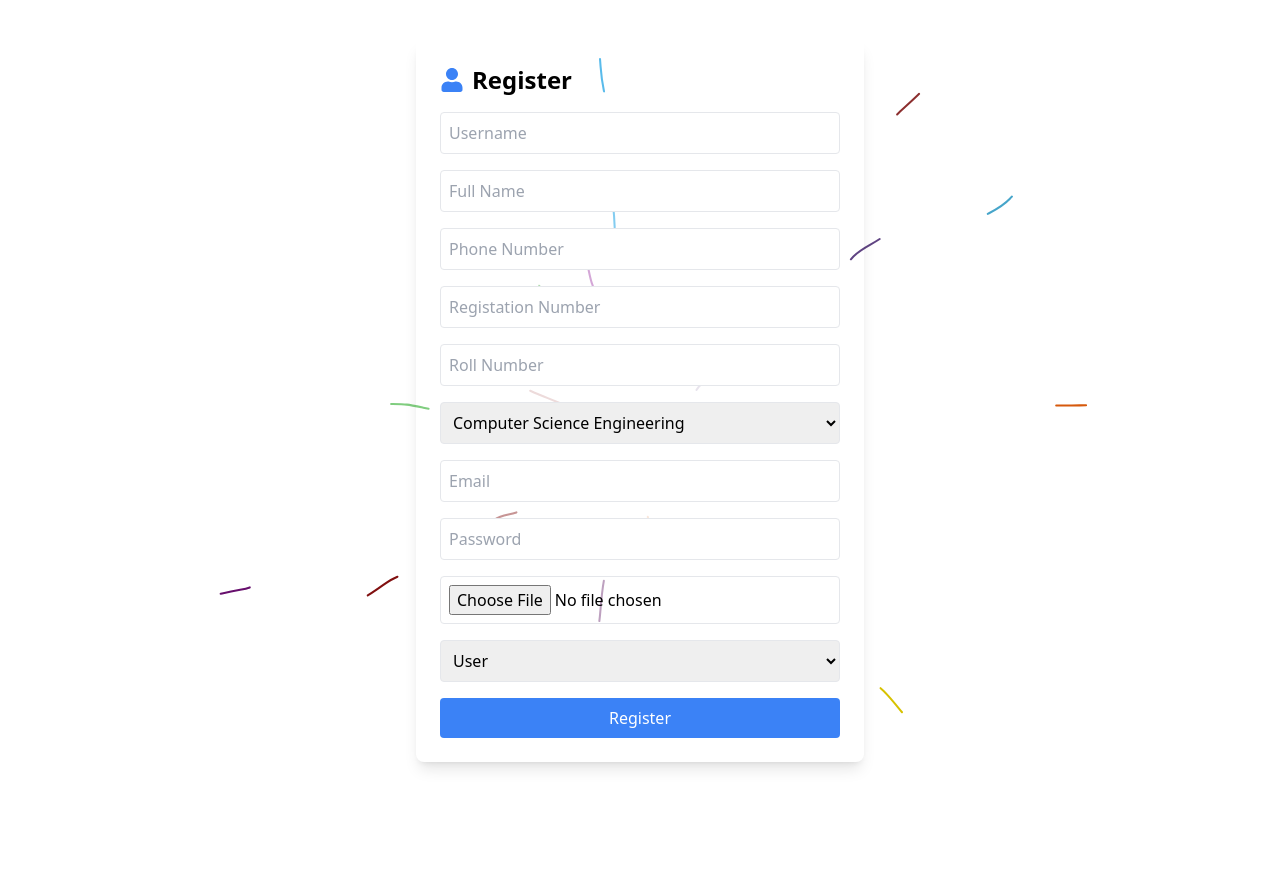
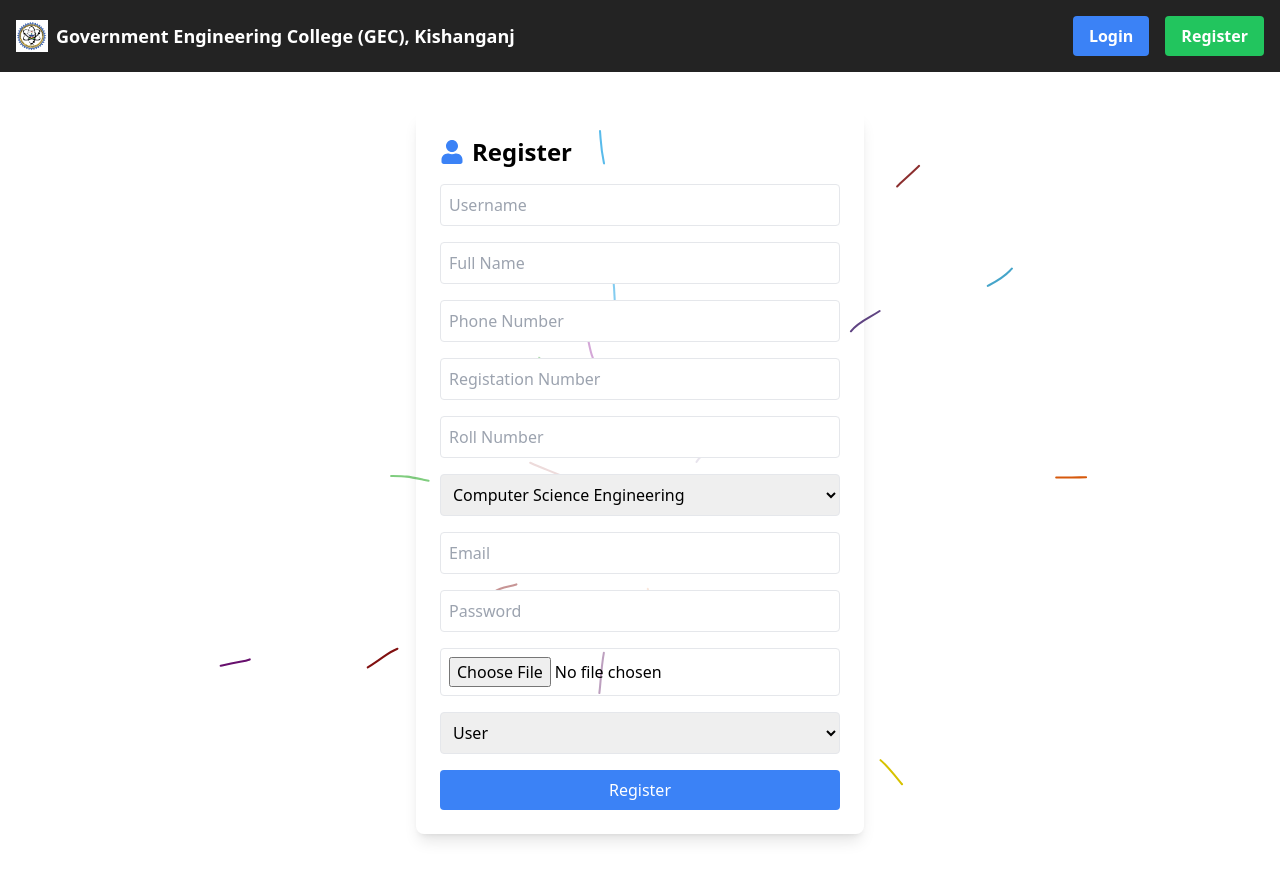
Before and after one commit to akshay0712-dev/Biometric-, a React (Vite) app in the folder Frontend/: page /register in a window 1280 px wide. Shown: the top 880 px of the page. Before the commit the page ends 840 px from the top, so only its background shows below. Built offline with nearby package versions, Linux system fonts and the light colour scheme; a web font is replaced by a local one.

Commit message:
style: replace custom cursor with logo, add NavBar component, and adjust layout in App and Profile components

```diff
--- a/Frontend/src/App.jsx
+++ b/Frontend/src/App.jsx
@@ -4,6 +4,7 @@ import RegisterForm from "./components/register.jsx";
 import LoginForm from "./components/login.jsx";
 import Profile from "./components/profile.jsx";
 import { createBrowserRouter, RouterProvider } from "react-router-dom";
+import NavBar from "./components/navBar.jsx";
 
 function ErrorPage() {
   return (
@@ -40,6 +41,7 @@ function App() {
       path: "/",
       element: (
         <>
+          <NavBar />
           <div
             className="min-h-screen flex flex-col items-center justify-center bg-gray-100 space-y-6"
             // style={{ backgroundImage: "url('/collageBG.jpg')", backgroundSize: "cover", backgroundPosition: "center" }}
@@ -62,9 +64,12 @@ function App() {
     {
       path: "/register",
       element: (
-        <div className="min-h-[100vh] min-w-[100vw]">
-          <RegisterForm />
-        </div>
+        <>
+          <NavBar />
+          <div className="min-h-[100vh] min-w-[100vw]">
+            <RegisterForm />
+          </div>
+        </>
       ),
     },
   ]);
--- a/Frontend/src/components/admin.jsx
+++ b/Frontend/src/components/admin.jsx
@@ -80,7 +80,7 @@ const Admin = () => {
               <tr className="bg-gray-200">
                 <th className="py-2 px-4 border">ID</th>
                 <th className="py-2 px-4 border">Name</th>
-                <th className="py-2 px-4 hidden md:block border">Email</th>
+                <th className="py-2 px-4 hidden md:table-cell border">Email</th>
                 <th className="py-2 px-4 border">Total Present Day</th>
                 <th className="py-2 px-4 border">Total Working Day</th>
                 <th className="py-2 px-4 border">Attendance Percentage</th>
@@ -92,7 +92,7 @@ const Admin = () => {
                   <tr key={user.id} className="hover:bg-gray-100">
                     <td className="py-2 px-4 border">{user.rollNo}</td>
                     <td className="py-2 px-4 border uppercase">{user.fullName}</td>
-                    <td className="py-2 px-4 border hidden md:block lowercase">{user.email}</td>
+                    <td className="py-2 px-4 border hidden md:table-cell lowercase">{user.email}</td>
                     <td className="py-2 px-4 border">{user.totalPresentDay}</td>
                     <td className="py-2 px-4 border">{user.totalWorkingDay}</td>
                     <td className="py-2 px-4 border">
@@ -144,6 +144,8 @@ const Admin = () => {
         {message && <p className="mt-4 text-lg text-yellow-400">{message}</p>}
       </div>
 
+
+
       {/* Display Student Tables */}
       <div>
         {departments.map((dept) => (
--- /dev/null
+++ b/Frontend/src/components/navBar.jsx
@@ -0,0 +1,52 @@
+import React from "react";
+import { Link } from "react-router-dom";
+
+const NavBar = () => {
+    // Check if user is logged in (e.g., if "user" exists in localStorage)
+    const isLoggedIn = localStorage.getItem("user");
+
+    return (
+        <nav className="bg-[#000000dc] p-4 sticky top-0 z-50">
+            <div className="container mx-auto flex justify-between items-center">
+                {/* Logo */}
+                <div className="flex items-center">
+                    <img src="/geckLogo.png" alt="Logo" className="h-8 w-8 mr-2" />
+                    <span className="text-white text-lg font-semibold">
+                        Government Engineering College (GEC), Kishanganj
+                    </span>
+                </div>
+
+                {/* Show Login/Register only if NOT logged in */}
+                {!isLoggedIn && (
+                    <div className="hidden md:flex space-x-4">
+                        <Link to="/">
+                            <button className="text-white bg-blue-500 hover:bg-blue-700 font-bold py-2 px-4 rounded">
+                                Login
+                            </button>
+                        </Link>
+                        <Link to="/register">
+                            <button className="text-white bg-green-500 hover:bg-green-700 font-bold py-2 px-4 rounded">
+                                Register
+                            </button>
+                        </Link>
+                    </div>
+                )}
+
+                {/* Logout Button for Logged-in Users */}
+                {isLoggedIn && (
+                    <button
+                        onClick={() => {
+                            localStorage.removeItem("user"); // Remove user data
+                            window.location.reload(); // Refresh to update UI
+                        }}
+                        className="text-white bg-red-500 hover:bg-red-700 font-bold py-2 px-4 rounded"
+                    >
+                        Logout
+                    </button>
+                )}
+            </div>
+        </nav>
+    );
+};
+
+export default NavBar;
--- a/Frontend/src/components/profile.jsx
+++ b/Frontend/src/components/profile.jsx
@@ -18,7 +18,7 @@ const Profile = ({ user, onLogout }) => {
   }
 
   return (
-    <div className="flex flex-col md:flex-row gap-10 justify-between items-start">
+    <div className="flex flex-col md:flex-row gap-10 justify-between px-10 items-start">
       <div className="max-w-md mx-auto mt-10 p-6 bg-white shadow-lg rounded-lg">
         <h2 className="text-2xl font-semibold flex items-center gap-2 mb-4">
           <FaUserCircle className="text-blue-500" />{" "}
```
Also changed, not shown: Frontend/public/cursor.png (deleted), Frontend/public/geckLogo.png (added).
